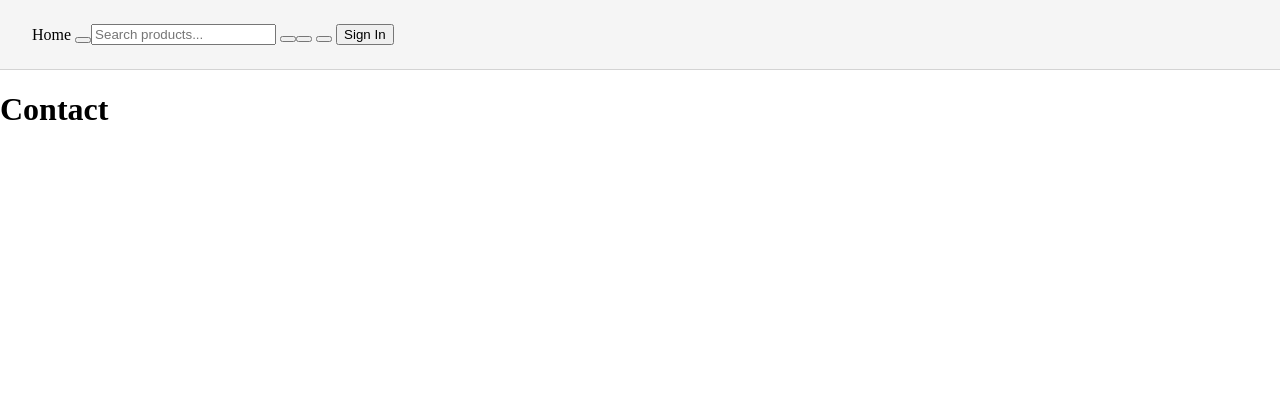
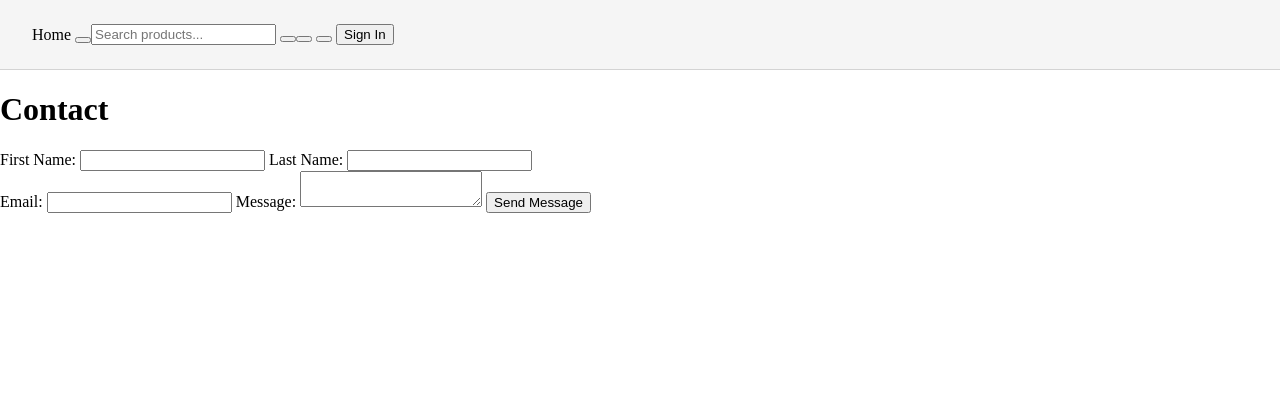
Before and after one commit to RobertTheDev/django-ecom, a Django app: page /contact in a window 1280 px wide. Shown: the top 420 px of the page. Run offline with Django 5.2, Linux system fonts and the light colour scheme; style sheets or scripts are compiled from the project's sources; some libraries are stand-ins or nearby versions.

Commit message:
feat: created contact form

```diff
--- a/main/templates/contact/index.html
+++ b/main/templates/contact/index.html
@@ -2,4 +2,20 @@
 {% block title %} Contact {% endblock %}
 {% block content %}
 <h1>Contact</h1>
+<form>
+    <div>
+        <label for="firstName">First Name:</label>
+        <input type="text" id="firstName" name="firstName" required>
+
+        <label for="lastName">Last Name:</label>
+        <input type="text" id="lastName" name="lastName" required>
+    </div>
+    <label for="email">Email:</label>
+    <input type="email" id="email" name="email" required>
+
+    <label for="message">Message:</label>
+    <textarea id="message" name="message" required></textarea>
+
+    <button type="submit">Send Message</button>
+</form>
 {% endblock %}
```
